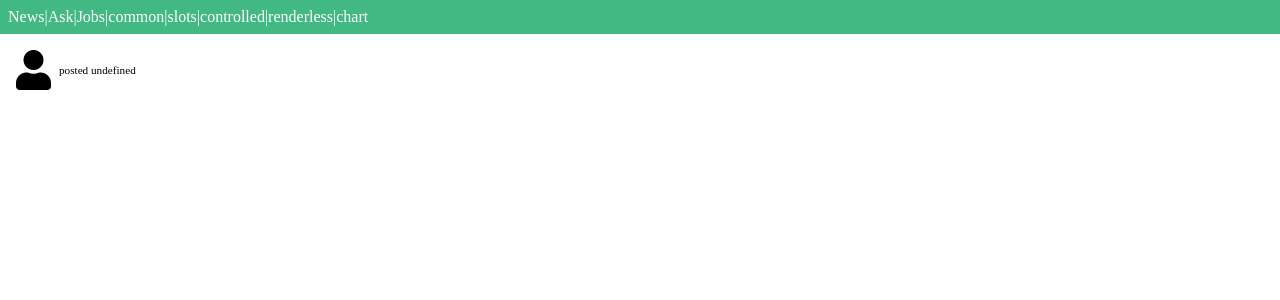
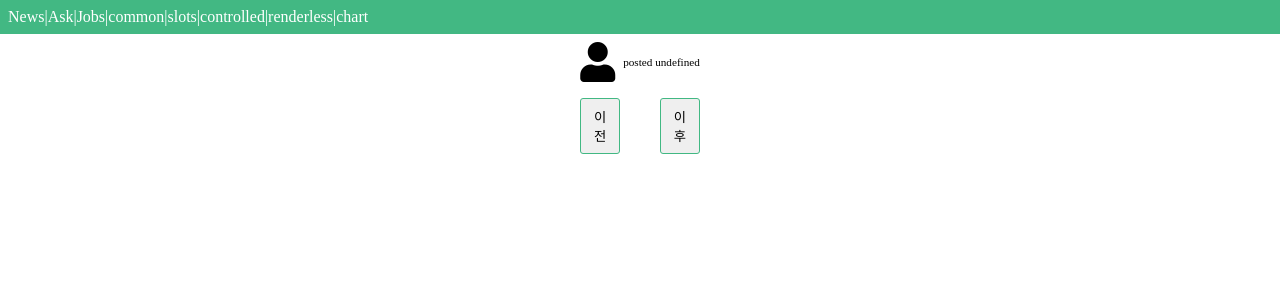
Before and after one commit to sunginHwang/vue-news-study, a Vue app: page /item/1 in a window 1280 px wide. Shown: the top 300 px of the page. Built offline with nearby package versions, Linux system fonts and the light colour scheme; no server answers.

Commit message:
1. studying vue component life-cycle

```diff
--- a/src/views/ItemView.vue
+++ b/src/views/ItemView.vue
@@ -1,13 +1,17 @@
 <template>
-    <div>
+    <div class="item-container">
         <section>
-            <div class="user-contaienr">
+            <div class="user-container">
                 <UserProfile>
                     <router-link slot="userName" :to="`/user/${fetchedItem.user}`">
                         {{fetchedItem.user}}
                     </router-link>
                     <template slot="time">{{ 'posted ' + fetchedItem.time_ago}}</template>
                 </UserProfile>
+                <div class="item-button-area">
+                    <button class="item-button" @click="getItems(19669517)">이전</button>
+                    <button class="item-button" @click="getItems(19687980)">이후</button>
+                </div>
             </div>
         </section>
         <section>
@@ -28,24 +32,61 @@ export default {
     components:{
         UserProfile
     },
+    data() {
+        return {
+            itemIdData: 0
+        }
+    },
     computed:{
         ...mapGetters('item',{
             fetchedItem: 'fetchedItem'
         })
     },
+    methods: {
+        getItems(itemId) {
+            console.log(`getItems : ${itemId}`);
+            this.itemIdData = itemId;
+            this.$store.dispatch('item/FETCH_ITEM',itemId);
+        }
+    },
+    beforeUpdate(){
+        console.log(`beforeUpdate : ${this.itemIdData}`);
+    },
+    updated(){
+        console.log(`updated : ${this.itemIdData}`);
+
+    },
+    mounted(){
+        console.log(`mounted : ${this.itemIdData}`);
+    },
     created(){
         const itemId = this.$route.params.id;
-        this.$store.dispatch('item/FETCH_ITEM',itemId);
+        console.log(`created : ${itemId}`);
+        this.getItems(itemId);
     }
 }
 </script>
 
 <style scoped>
-.user-contaienr{
-    display:flex;
-    align-items:center;
-    padding:0.5rem
+.item-container{
+    display: flex;
+    flex-direction: column;
+    align-items: center;
 }
+
+.item-button-area{
+    margin: 0.5rem;
+    display: flex;
+    justify-content: space-between;
+}
+.item-button{
+    padding: 0.5rem;
+    width: 2.5rem;
+    border-radius: 3px;
+    border: 1px solid #41b883;
+
+}
+
 .fa-user{
     font-size: 2.5rem;
 }
```
